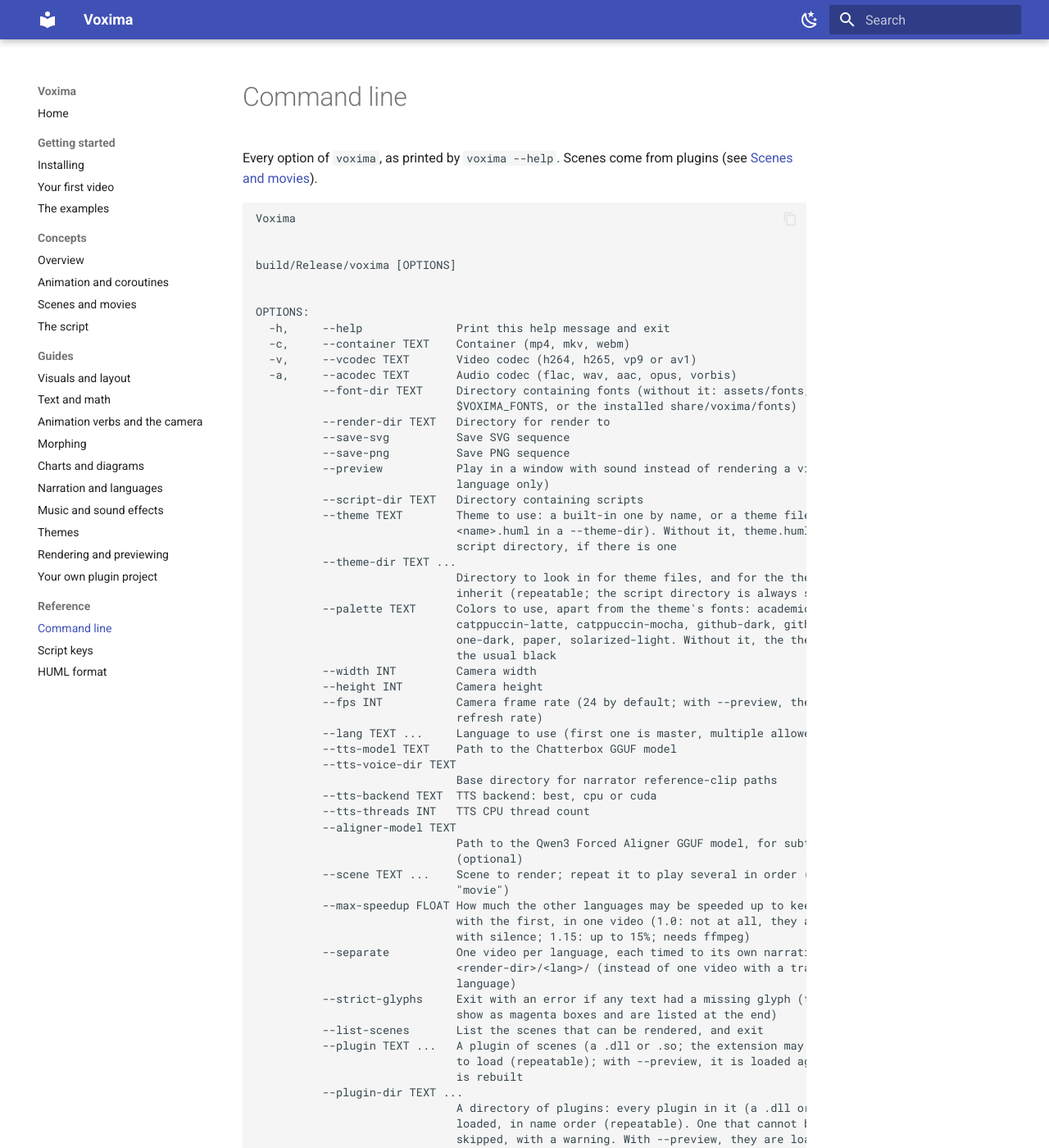
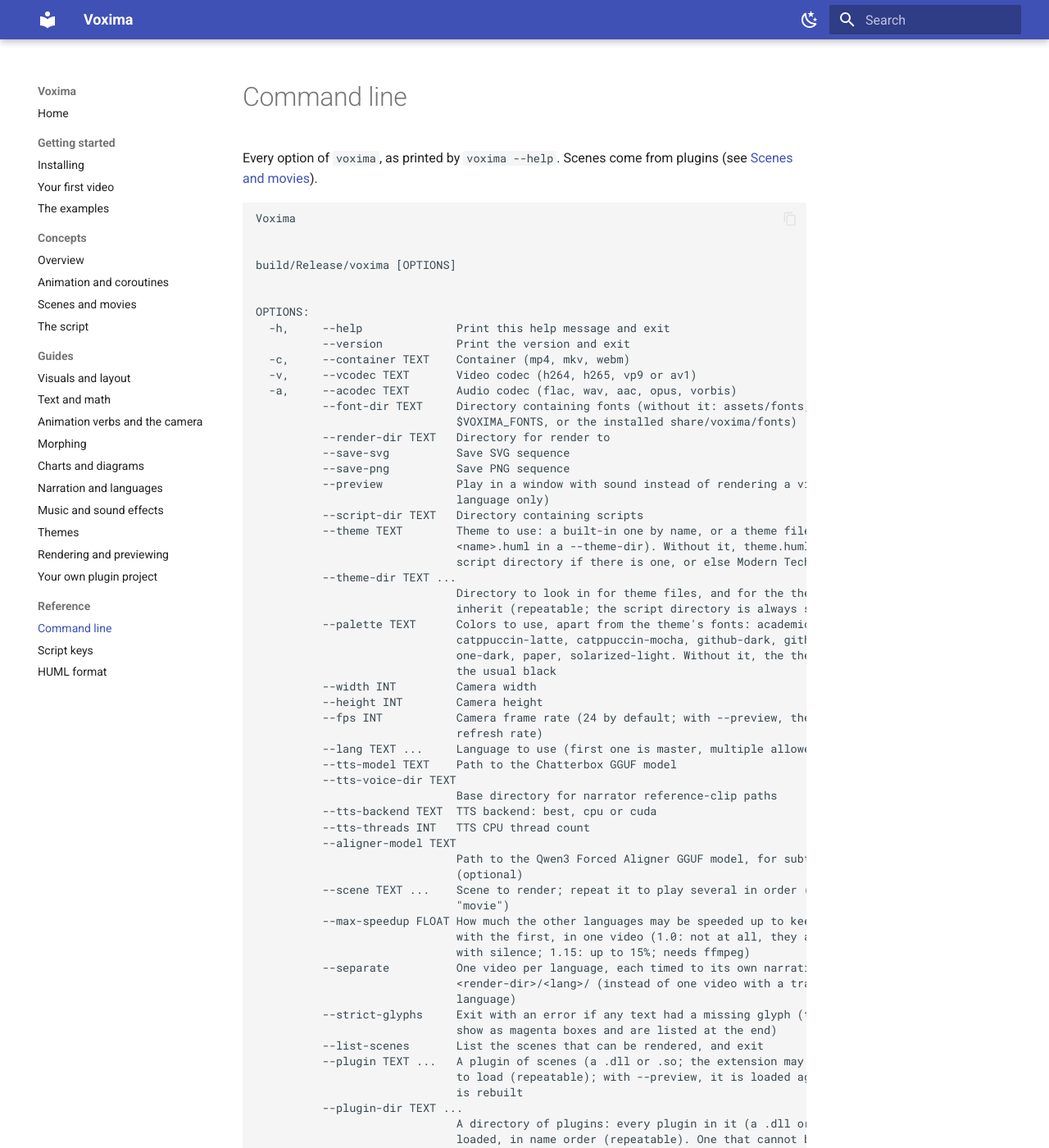
Before and after one commit to iangodin/voxima, an MkDocs documentation site: the page built from doc/manual/reference/command-line.md, in a window 1280 px wide and 1400 px high. Shown: the whole window at 82% size. Built offline with MkDocs 1.6.1 and Material for MkDocs 9.7.7, drawn with Linux system fonts in a browser that asks for light colours; some of the changed text lies outside the part shown.

Commit message:
Add --version, and make Modern Technical the default theme
Without --theme (or a theme.huml with the scripts), voxima now uses Modern Technical instead of stopping. The README
loses its status line and the font note that went with Academic Classic.

```diff
--- a/doc/html/guides/themes/index.html
+++ b/doc/html/guides/themes/index.html
@@ -1167,6 +1167,7 @@
 <h1 id="themes">Themes<a class="headerlink" href="#themes" title="Permanent link">&para;</a></h1>
 <p>A <strong>theme</strong> is the look of a video: which fonts text is set in, and the colors it starts with. Choose a built-in
 one with <code>--theme "Academic Classic"</code> (names below), or write your own (see <a href="#theme-files">Theme files</a>).
+Without <code>--theme</code>, a <code>theme.huml</code> next to the scripts is used, or else Modern Technical.
 Colors can be changed apart from the fonts with <code>--palette</code>, so any palette goes with any theme.</p>
 <h2 id="built-in-themes">Built-in themes<a class="headerlink" href="#built-in-themes" title="Permanent link">&para;</a></h2>
 <h1 id="modern-technical">Modern Technical<a class="headerlink" href="#modern-technical" title="Permanent link">&para;</a></h1>
--- a/doc/html/reference/command-line/index.html
+++ b/doc/html/reference/command-line/index.html
@@ -1107,6 +1107,7 @@
 
 OPTIONS:
   -h,     --help              Print this help message and exit
+          --version           Print the version and exit
   -c,     --container TEXT    Container (mp4, mkv, webm)
   -v,     --vcodec TEXT       Video codec (h264, h265, vp9 or av1)
   -a,     --acodec TEXT       Audio codec (flac, wav, aac, opus, vorbis)
@@ -1120,7 +1121,7 @@
           --script-dir TEXT   Directory containing scripts
           --theme TEXT        Theme to use: a built-in one by name, or a theme file (a path, or
                               &lt;name&gt;.huml in a --theme-dir). Without it, theme.huml in the
-                              script directory, if there is one
+                              script directory if there is one, or else Modern Technical
           --theme-dir TEXT ...
                               Directory to look in for theme files, and for the themes they
                               inherit (repeatable; the script directory is always searched)
--- a/doc/manual/reference/command-line.md
+++ b/doc/manual/reference/command-line.md
@@ -11,6 +11,7 @@
 
 OPTIONS:
   -h,     --help              Print this help message and exit
+          --version           Print the version and exit
   -c,     --container TEXT    Container (mp4, mkv, webm)
   -v,     --vcodec TEXT       Video codec (h264, h265, vp9 or av1)
   -a,     --acodec TEXT       Audio codec (flac, wav, aac, opus, vorbis)
@@ -24,7 +25,7 @@
           --script-dir TEXT   Directory containing scripts
           --theme TEXT        Theme to use: a built-in one by name, or a theme file (a path, or
                               <name>.huml in a --theme-dir). Without it, theme.huml in the
-                              script directory, if there is one
+                              script directory if there is one, or else Modern Technical
           --theme-dir TEXT ...
                               Directory to look in for theme files, and for the themes they
                               inherit (repeatable; the script directory is always searched)
```
Also changed, not shown: README.md (+3 -6 lines), doc/manual/guides/themes.md (+1 -0 lines), doc/html/search/search_index.json, 2 other files.
